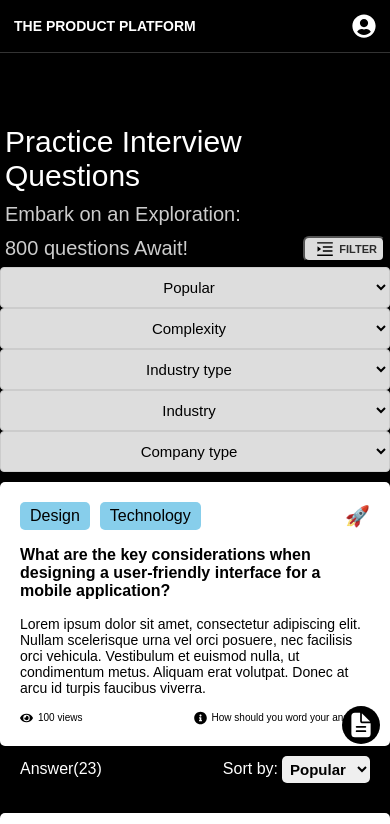
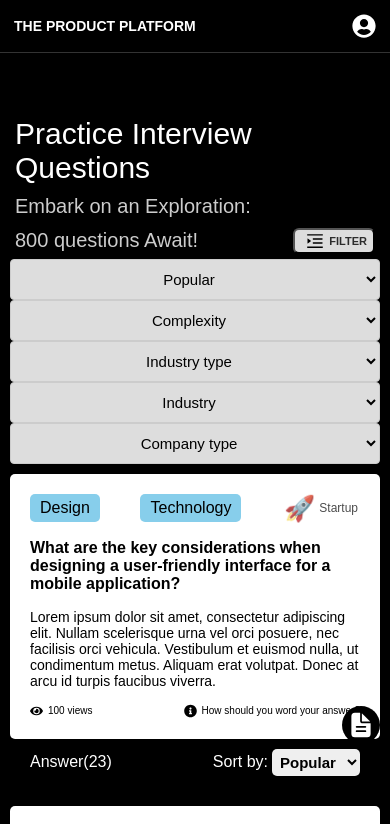
Before and after one commit to anshud49/anshudwivedi, a React (Create React App) app: page / in a window 390 px wide. Shown: the top 824 px of the page. Built offline with nearby package versions, Linux system fonts and the light colour scheme.

Commit message:
rocket fixed

```diff
--- a/src/App.css
+++ b/src/App.css
@@ -41,12 +41,13 @@ body {
   align-items: center;
   cursor: pointer;
 }
-.highlight
-{
+
+.highlight {
   background-color: white;
   color: black;
-  padding:2px 2px;
+  padding: 2px 2px;
 }
+
 .down-arrow {
   margin-left: 5px;
 }
@@ -90,6 +91,7 @@ body {
   justify-content: center;
   padding-top: 100px;
   height: calc(100% - 160px);
+  padding: 10px 10px;
 }
 
 .main-content {
@@ -123,10 +125,20 @@ body {
   margin-right: 10px;
 }
 
+.rocketicon {
+  display: flex;
+  flex-direction: column;
+  align-items: center;
+  justify-content: center;
+}
+
 .rocket {
-  margin-left: auto;
-  /* Push the rocket emoji to the right */
-  font-size: 20px;
+  font-size: 25px;
+}
+
+.startup {
+  font-size: 12px;
+  opacity: .7;
 }
 
 .box1-div2 p {
@@ -361,7 +373,8 @@ body {
 }
 
 .icon1,
-.icona1,.cross {
+.icona1,
+.cross {
   position: relative;
   width: 38px;
   height: 38px;
@@ -489,7 +502,8 @@ body {
   color: black;
 }
 
-.feedback1-text,.feedback2-text,
+.feedback1-text,
+.feedback2-text,
 .feedback3-text,
 .feedback4-text {
   margin-bottom: 10px;
@@ -735,7 +749,8 @@ body {
 
 .icon2,
 .icon3,
-.icon4,.ellipse {
+.icon4,
+.ellipse {
   width: 38px;
   height: 38px;
   font-size: 20px;
@@ -747,13 +762,13 @@ body {
   cursor: pointer;
   margin: 0 10px;
 }
-.ellipse::before
-{
-  position:absolute;
-  width:40px;
+
+.ellipse::before {
+  position: absolute;
+  width: 40px;
   height: 40px;
-  background-color:transparent;
-  border:2px solid #808080;
+  background-color: transparent;
+  border: 2px solid #808080;
   border-radius: 50%;
   content: "";
   z-index: -1;
@@ -863,12 +878,28 @@ body {
 
 @media (max-width: 450px) {
 
-  .highlight
-{
-  color: white;
-  background-color: black;
-  padding:0px 0px;
-}
+  .rocketicon {
+    flex-direction: row;
+  }
+
+  .rocket {
+    font-size: 25px;
+    opacity: .8;
+    margin:0px 2px;
+  }
+
+  .startup {
+    font-size: 12px;
+    margin:0px 2px;
+    opacity: .7;
+  }
+
+  .highlight {
+    color: white;
+    background-color: black;
+    padding: 0px 0px;
+  }
+
   .back-to-questions,
   .box5,
   .header-item {
@@ -999,20 +1030,21 @@ body {
     margin-top: 30px;
   }
 
-  .icona1,.cross {
+  .icona1,
+  .cross {
     float: right;
 
   }
+
   .andicona1 {
 
     color: white;
     background-color: black;
   }
 
-  .cross
-  {
+  .cross {
     background-color: white;
-     color: black;
+    color: black;
   }
 
   .anoption,
@@ -1030,8 +1062,7 @@ body {
   }
 
 
-  .feedback1
-  {
+  .feedback1 {
     position: fixed;
     height: 55vh;
     width: 100%;
@@ -1066,25 +1097,25 @@ body {
   .submit-button {
     position: absolute;
     right: 40px;
-    bottom:-50px;
+    bottom: -50px;
   }
 
   .submit-button2 {
     position: absolute;
     right: 40px;
-    bottom:-50px;
+    bottom: -50px;
   }
 
   .submit-button3 {
     position: absolute;
     right: 40px;
-    bottom:-50px;
+    bottom: -50px;
   }
 
   .submit-button4 {
     position: absolute;
     right: 45px;
-    bottom:-50px;
+    bottom: -50px;
   }
 
   .input-textarea,
@@ -1093,14 +1124,16 @@ body {
     width: 84%;
 
   }
-  .input-textarea4
-  {
+
+  .input-textarea4 {
     width: 88%;
     overflow-y: hidden;
   }
-  .feedback1-text,.feedback2-text,
+
+  .feedback1-text,
+  .feedback2-text,
   .feedback3-text,
   .feedback4-text {
-   width:90%;
+    width: 90%;
   }
 }
--- a/src/App.js
+++ b/src/App.js
@@ -242,7 +242,11 @@ function App() {
                 <div className="box1-div1">
                   <span className="badge">Design</span>
                   <span className="badge">Technology</span>
+                  <div className="rocketicon">
                   <span className="rocket">🚀</span>
+                  <span className="startup">Startup</span>
+                  </div>
+
                 </div>
                 <div className="box1-div2">
                   <p>What are the key considerations when designing a user-friendly interface for a mobile application?</p>
```
